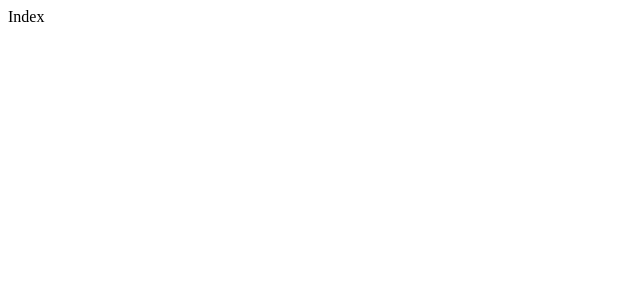
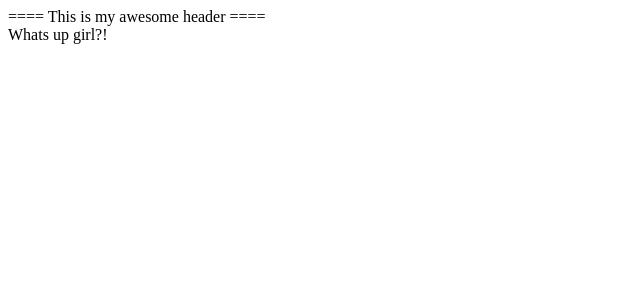
Before and after one commit to mooqoo/React-Practice, a React app: page / in a window 1280 px wide. Shown: the top 300 px of the page, without its empty margins (0-640 px from the left). Built offline with nearby package versions, Linux system fonts and the light colour scheme.

Commit message:
update gitignore, create a sample header module

```diff
--- /dev/null
+++ b/src/header.jsx
@@ -0,0 +1,11 @@
+import React from 'react'
+
+class Header extends React.Component {
+	render() {
+		return (
+			<div> ==== This is my awesome header ==== </div>
+		)
+	}
+}
+
+export default Header
--- a/src/index.jsx
+++ b/src/index.jsx
@@ -1,12 +1,17 @@
-import React from 'react';
-import ReactDOM from 'react-dom';
+import React from 'react'
+import ReactDOM from 'react-dom'
+import Header from './header'
 
 class Index extends React.Component {
 	render() {
 		return (
-			<div>Index</div>
+			<div>
+				<Header />
+
+				<div>Whats up girl?!</div>
+			</div>
 		)
 	}
 }
 
-ReactDOM.render(<Index />, document.getElementById('App'));
+ReactDOM.render(<Index />, document.getElementById('App'))
```
Also changed, not shown: 1 other file (tests, documents, lock files or other folders).
